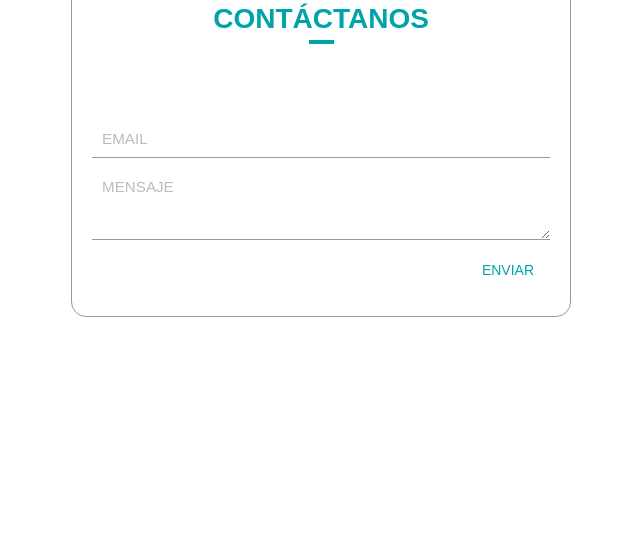
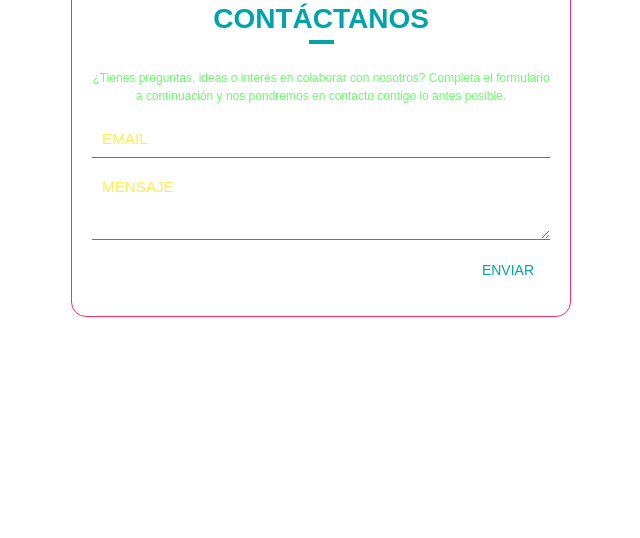
Before and after one commit to skyr053/notion_widgets, a plain HTML site: page contact.html in a window 1280 px wide. Shown: the part 262-800 px from the top of the page, without its empty margins (319-959 px from the left). Drawn offline with Linux system fonts and the dark colour scheme.

Commit message:
contact.html

```diff
--- a/contact.html
+++ b/contact.html
@@ -140,11 +140,11 @@
     /* Tema oscuro */
     @media (prefers-color-scheme: dark) {
       :root {
-        --text-color: #ffffff;
-        --border-color: #999;
-        --placeholder-color: #bbb;
+        --text-color: #68FC69;
+        --border-color: #FA2F68;
+        --placeholder-color: #FFEB51;
         --input-bg: transparent;
-        --input-text: #ffffff;
+        --input-text: #68F8FC;
       }
 
       .screen {
```
